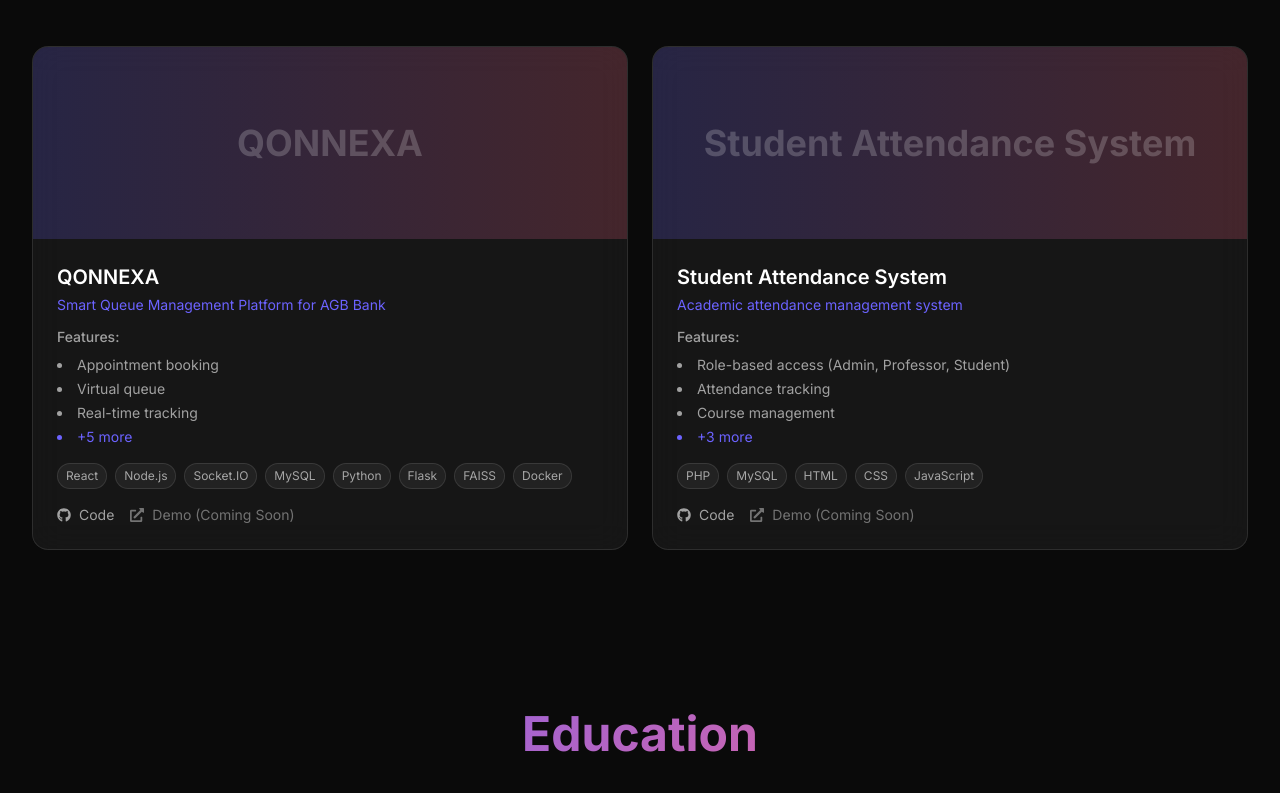
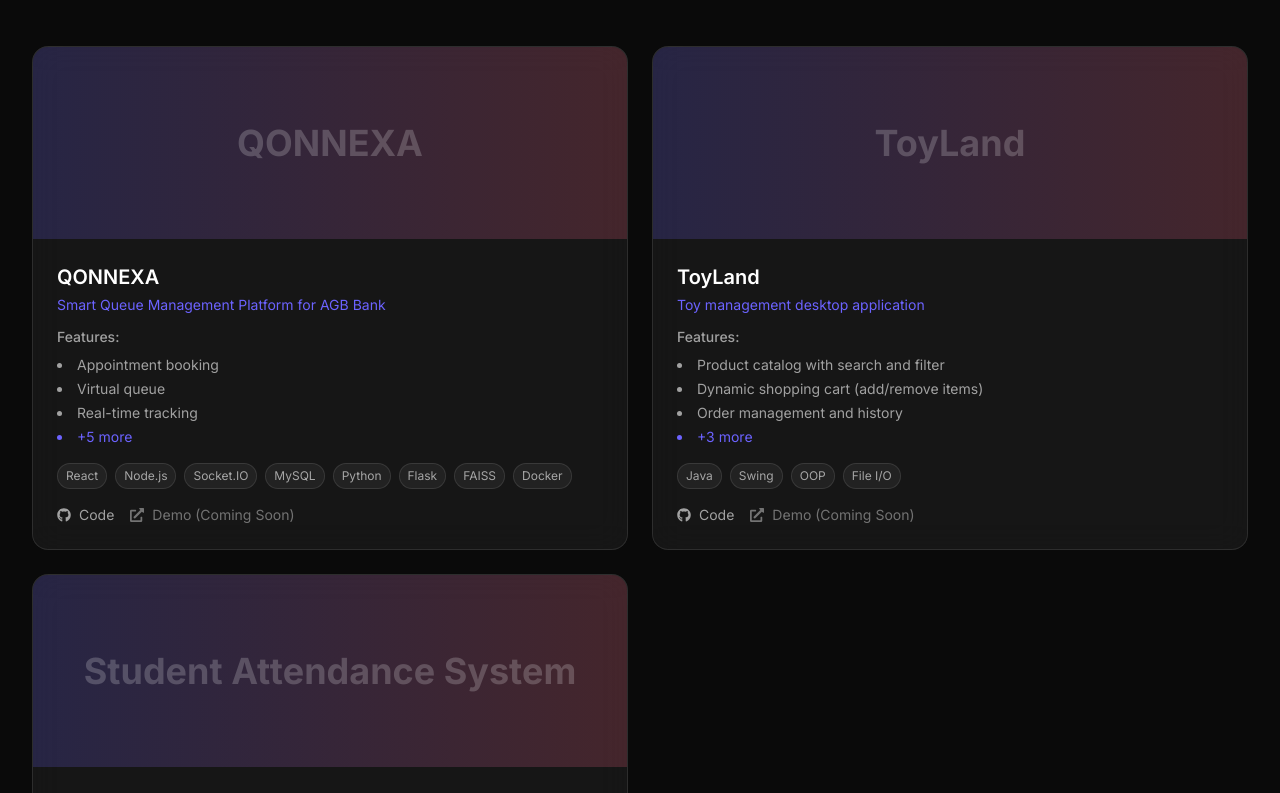
Before and after one commit to Zahra-chb/Portfolio, a React (Vite) app: page / in a window 1280 px wide. Shown: the part 3247-4040 px from the top of the page. Built offline with nearby package versions, Linux system fonts and the light colour scheme; no server answers.

Commit message:
Ajout projet ToyLand

```diff
--- a/src/data/index.js
+++ b/src/data/index.js
@@ -108,6 +108,23 @@
   },
   {
     id: 2,
+    title: "ToyLand",
+    description: "Toy management desktop application",
+    features: [
+      "Product catalog with search and filter",
+      "Dynamic shopping cart (add/remove items)",
+      "Order management and history",
+      "Data persistence with file storage",
+      "User-friendly GUI with Java Swing",
+      "Object-oriented design (MVC pattern)",
+    ],
+    tech: ["Java", "Swing", "OOP", "File I/O"],
+    github: "https://github.com/Zahra-chb/ToyLand.git",
+    live: "#",
+    image: "https://via.placeholder.com/600x400/FF6584/FFFFFF?text=ToyLand",
+  },
+  {
+    id: 3,
     title: "Student Attendance System",
     description: "Academic attendance management system",
     features: [
@@ -121,7 +138,7 @@
     tech: ["PHP", "MySQL", "HTML", "CSS", "JavaScript"],
     github: "https://github.com/Zahra-chb/student-attendance-system",
     live: "#",
-    image: "https://via.placeholder.com/600x400/FF6584/FFFFFF?text=Attendance+System",
+    image: "https://via.placeholder.com/600x400/4CAF50/FFFFFF?text=Attendance+System",
   },
 ];
 
```
Also changed, not shown: 1 other file (tests, documents, lock files or other folders).
